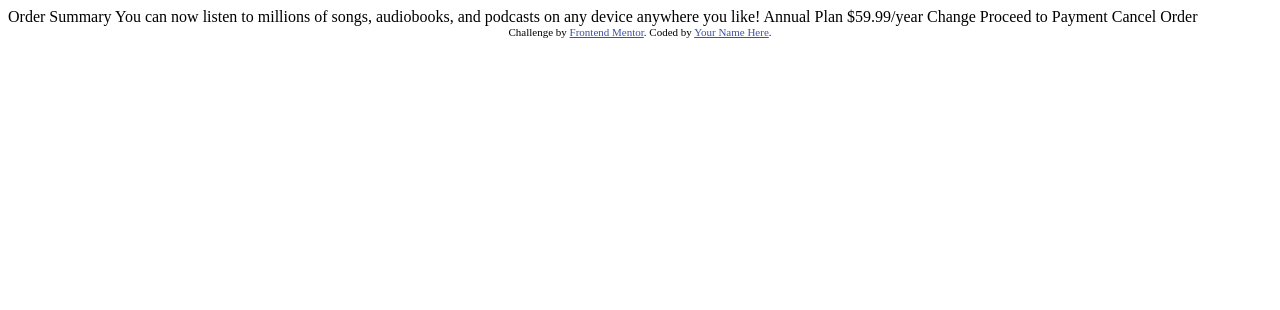
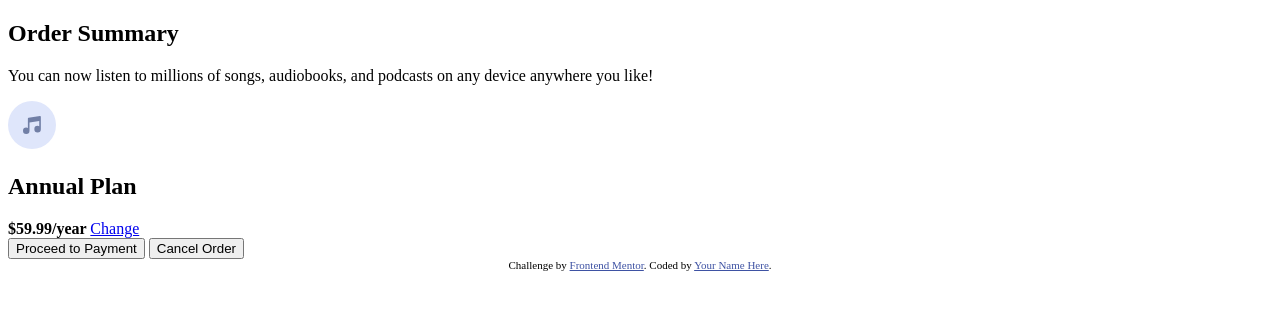
Before and after one commit to gregoriofrancisco99/order-summary-component-main, a plain HTML site: page index.html in a window 1280 px wide. Drawn offline with Linux system fonts and the light colour scheme.

Commit message:
Add semantic

```diff
--- a/index.html
+++ b/index.html
@@ -16,18 +16,36 @@
 </head>
 <body>
 
-  Order Summary
+  <div id="wrapper">
+    <header></header>
+    <main>
+      <section>
+          <h1>Order Summary</h1>
 
-  You can now listen to millions of songs, audiobooks, and podcasts on any
-  device anywhere you like!
+          <p>You can now listen to millions of songs, audiobooks, and podcasts on any
+          device anywhere you like!</p>
 
-  Annual Plan
-  $59.99/year
+          <div id="optArea">
+            <div class="plan annual">
+              <div id="imgIcon">
+                <img src="./images/icon-music.svg" alt="music icon">
+              </div>
+              <strong>
+                <h2>Annual Plan</h2>
+                <span>&dollar;59.99/year</span>
+              </strong>
 
-  Change
+              <a href="#" class="btn switchPlan">Change</a>
+            </div>
 
-  Proceed to Payment
-  Cancel Order
+            <div id="buttonArea">
+              <button class="btn pay">Proceed to Payment</button>
+              <button class="btn cancel">Cancel Order</button>
+            </div>
+          </div>
+      </section>
+    </main>
+  </div>
 
   <div class="attribution">
     Challenge by <a href="https://www.frontendmentor.io?ref=challenge" target="_blank">Frontend Mentor</a>.
```
